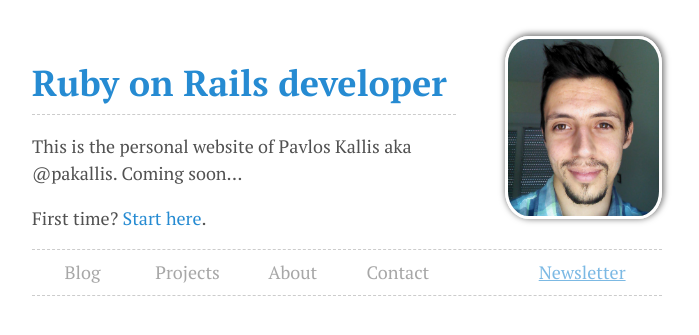
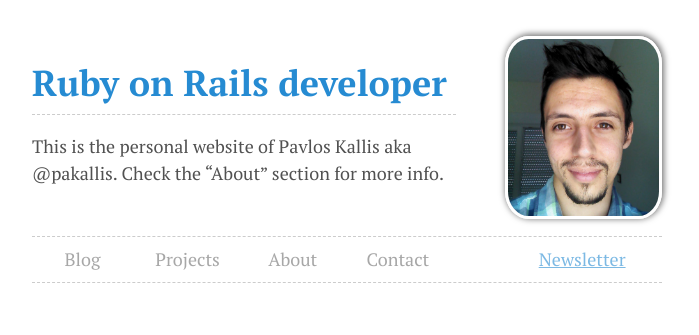
Before and after one commit to pakallis/pakallis.github.io, a Jekyll site: the page built from index.html, in a window 1280 px wide. Shown: the top 335 px of the page, without its empty margins (293-992 px from the left). Built offline with Jekyll 4.4.1, drawn with Linux system fonts in a browser that asks for light colours.

Commit message:
Update home intro

```diff
--- a/_includes/content/home-intro.md
+++ b/_includes/content/home-intro.md
@@ -1,6 +1,5 @@
 
 # [Ruby on Rails developer](/)
 
-This is the personal website of Pavlos Kallis aka @pakallis. Coming soon...
-
-First time? [Start here](http://pakallis.github.io/utterson).
+This is the personal website of Pavlos Kallis aka @pakallis.
+Check the "About" section for more info.
```
